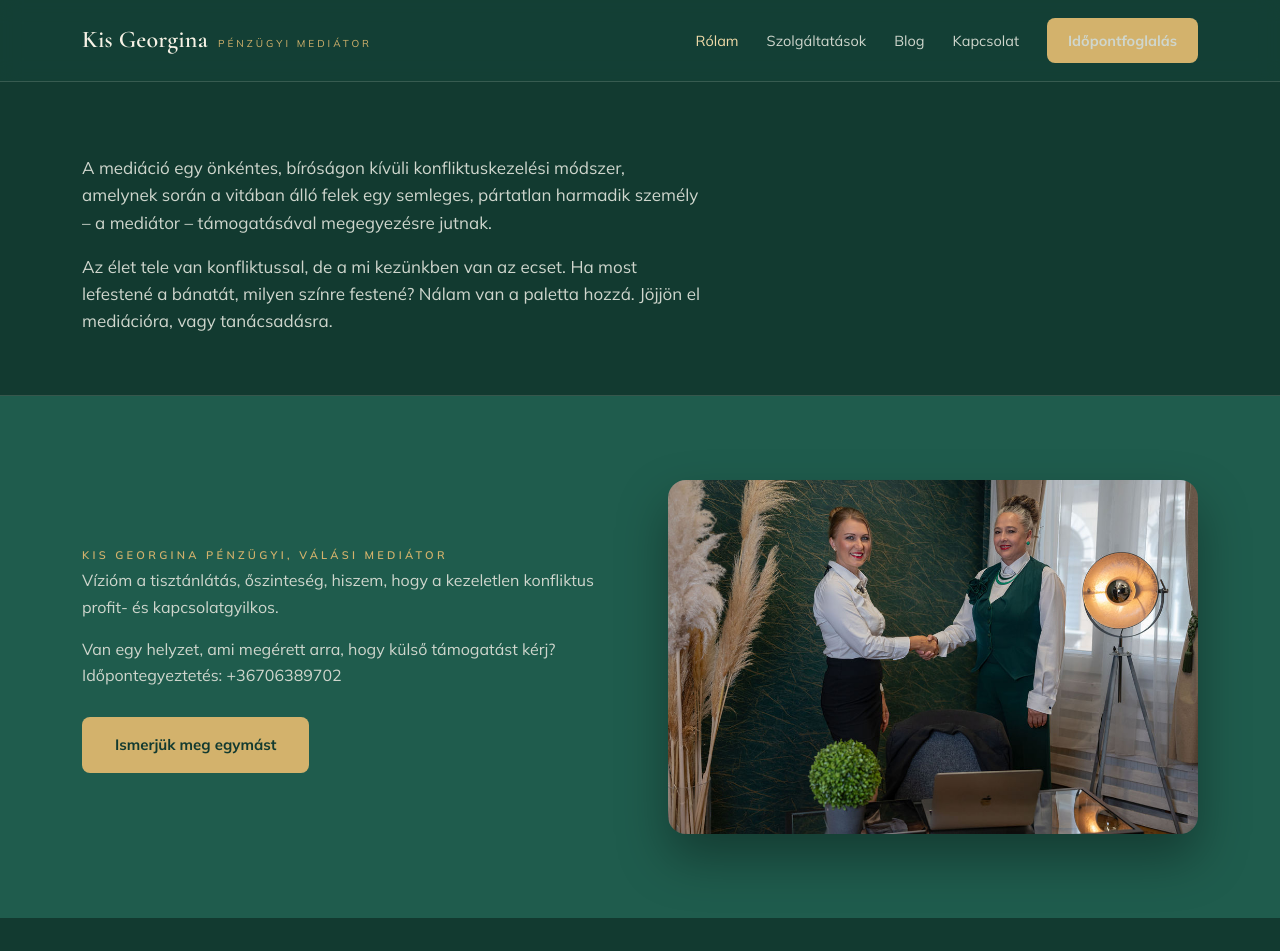
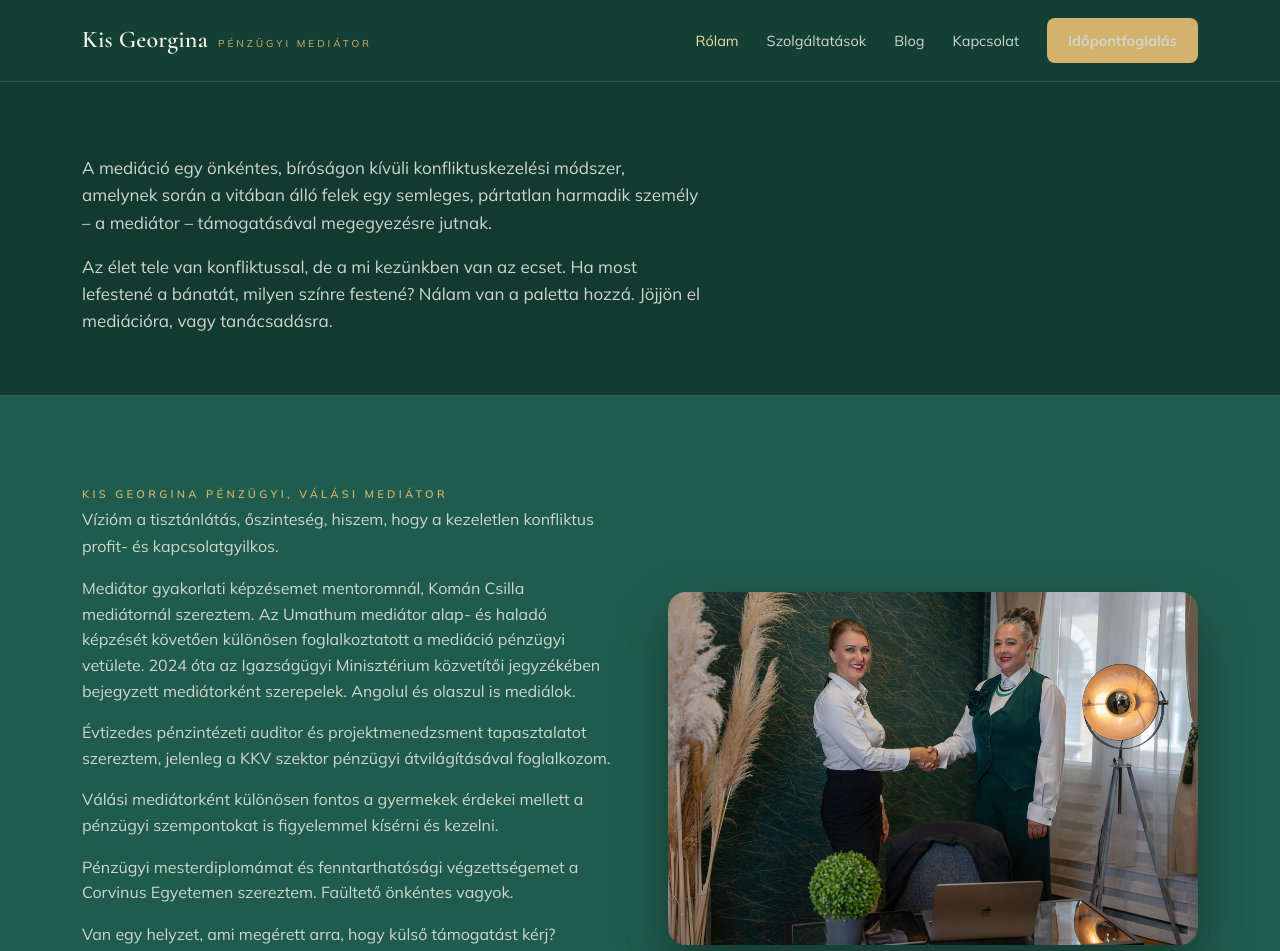
Before and after one commit to gincsikeg/mediator, a React (Vite) app: page /rolam in a window 1280 px wide. Shown: the top 951 px of the page. Built offline with nearby package versions, Linux system fonts and the light colour scheme.

Commit message:
Rólam oldal: bemutatkozás kiegészítése

```diff
--- a/src/pages/About.jsx
+++ b/src/pages/About.jsx
@@ -33,6 +33,25 @@ export default function About() {
               <p className="lead">
                 Vízióm a tisztánlátás, őszinteség, hiszem, hogy a kezeletlen konfliktus
                 profit- és kapcsolatgyilkos.
+              </p>
+              <p>
+                Mediátor gyakorlati képzésemet mentoromnál, Komán Csilla mediátornál
+                szereztem. Az Umathum mediátor alap- és haladó képzését követően
+                különösen foglalkoztatott a mediáció pénzügyi vetülete. 2024 óta az
+                Igazságügyi Minisztérium közvetítői jegyzékében bejegyzett mediátorként
+                szerepelek. Angolul és olaszul is mediálok.
+              </p>
+              <p>
+                Évtizedes pénzintézeti auditor és projektmenedzsment tapasztalatot
+                szereztem, jelenleg a KKV szektor pénzügyi átvilágításával foglalkozom.
+              </p>
+              <p>
+                Válási mediátorként különösen fontos a gyermekek érdekei mellett a
+                pénzügyi szempontokat is figyelemmel kísérni és kezelni.
+              </p>
+              <p>
+                Pénzügyi mesterdiplomámat és fenntarthatósági végzettségemet a Corvinus
+                Egyetemen szereztem. Faültető önkéntes vagyok.
               </p>
               <p>
                 Van egy helyzet, ami megérett arra, hogy külső támogatást kérj?
```
